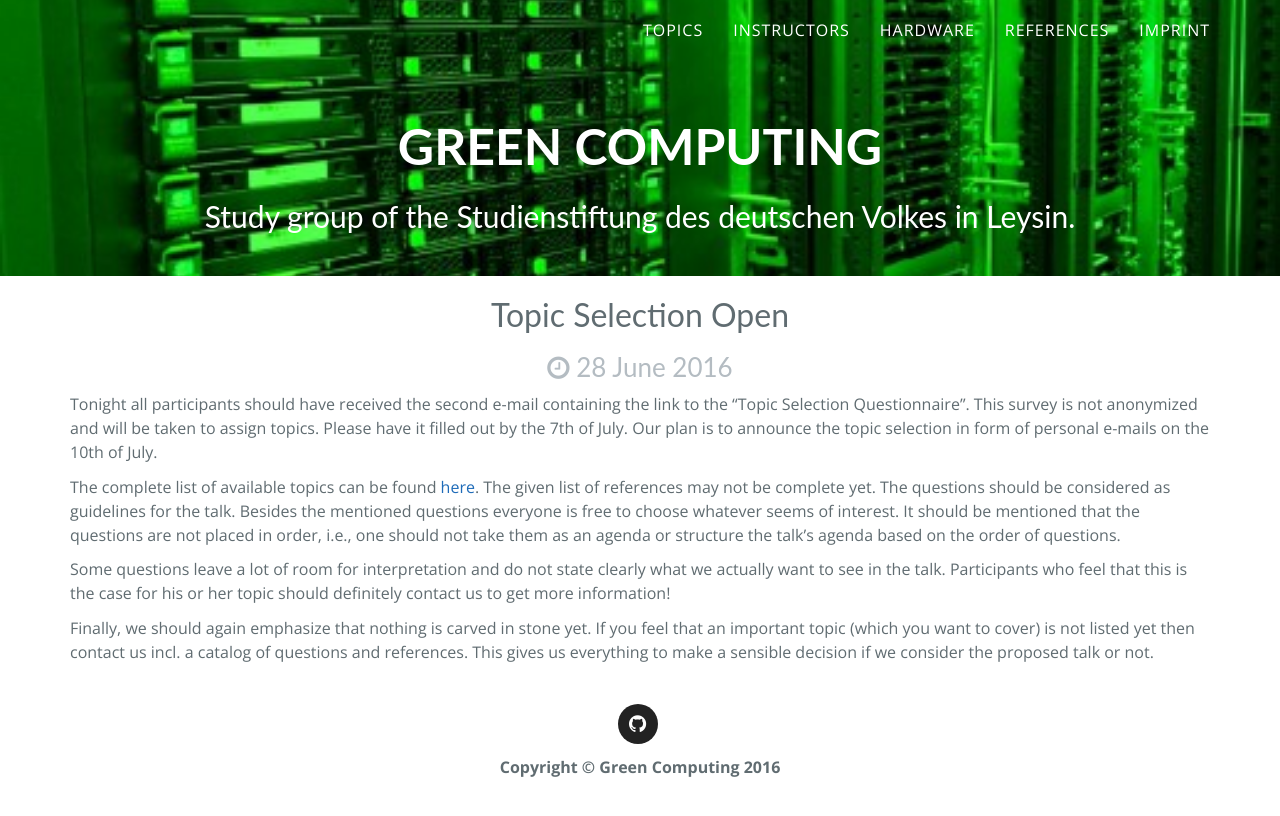
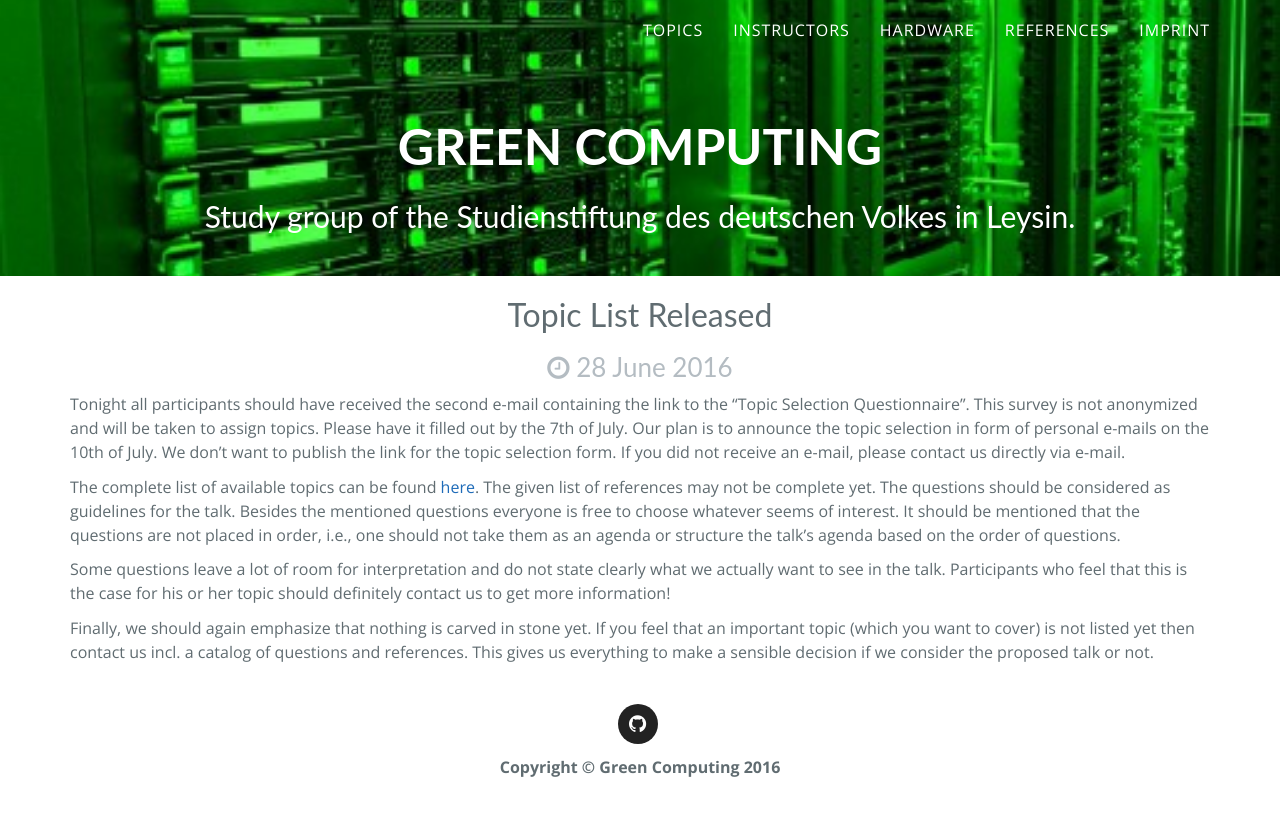
Before and after one commit to greeniot/greeniot.github.io, a Jekyll site: the page built from _posts/2016-06-28-topic-list-released.md, in a window 1280 px wide. Shown: the top 816 px of the page. Built offline with Jekyll 4.4.1, drawn with Linux system fonts in a browser that asks for light colours.

Commit message:
Changed date; extended with other post

```diff
--- a/_posts/2016-06-28-topic-selection-open.md
+++ b/_posts/2016-06-28-topic-list-released.md
@@ -1,9 +1,9 @@
 ---
 layout: blogpost
 date: 2016-06-28 08:00:00
-title: Topic Selection Open
+title: Topic List Released
 ---
-Tonight all participants should have received the second e-mail containing the link to the "Topic Selection Questionnaire". This survey is not anonymized and will be taken to assign topics. Please have it filled out by the 7th of July. Our plan is to announce the topic selection in form of personal e-mails on the 10th of July.
+Tonight all participants should have received the second e-mail containing the link to the "Topic Selection Questionnaire". This survey is not anonymized and will be taken to assign topics. Please have it filled out by the 7th of July. Our plan is to announce the topic selection in form of personal e-mails on the 10th of July. We don't want to publish the link for the topic selection form. If you did not receive an e-mail, please contact us directly via e-mail.
 
 The complete list of available topics can be found [here](topics/). The given list of references may not be complete yet. The questions should be considered as guidelines for the talk. Besides the mentioned questions everyone is free to choose whatever seems of interest. It should be mentioned that the questions are not placed in order, i.e., one should not take them as an agenda or structure the talk's agenda based on the order of questions.
 
```
Also changed, not shown: _posts/2016-06-26-topic-list-released.md (deleted, +0 -8 lines).
